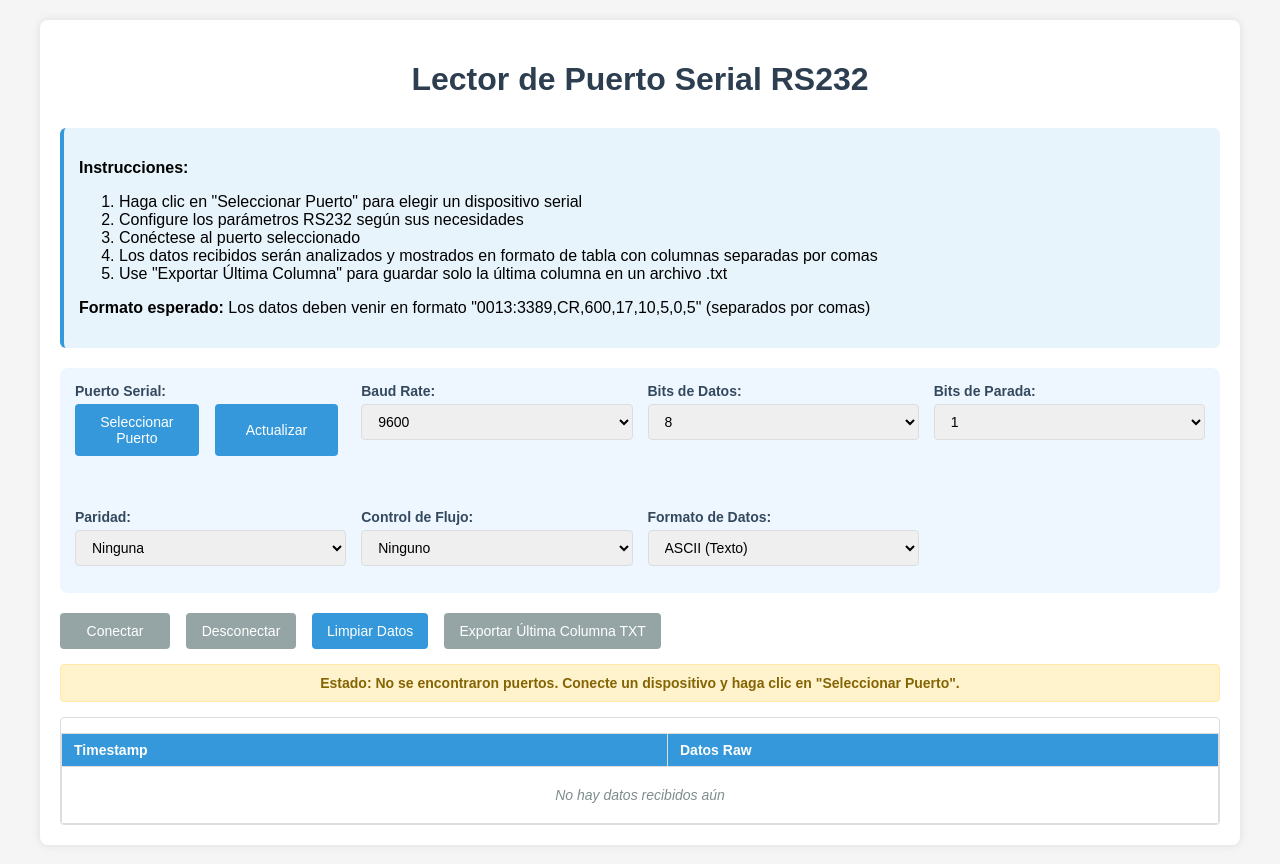
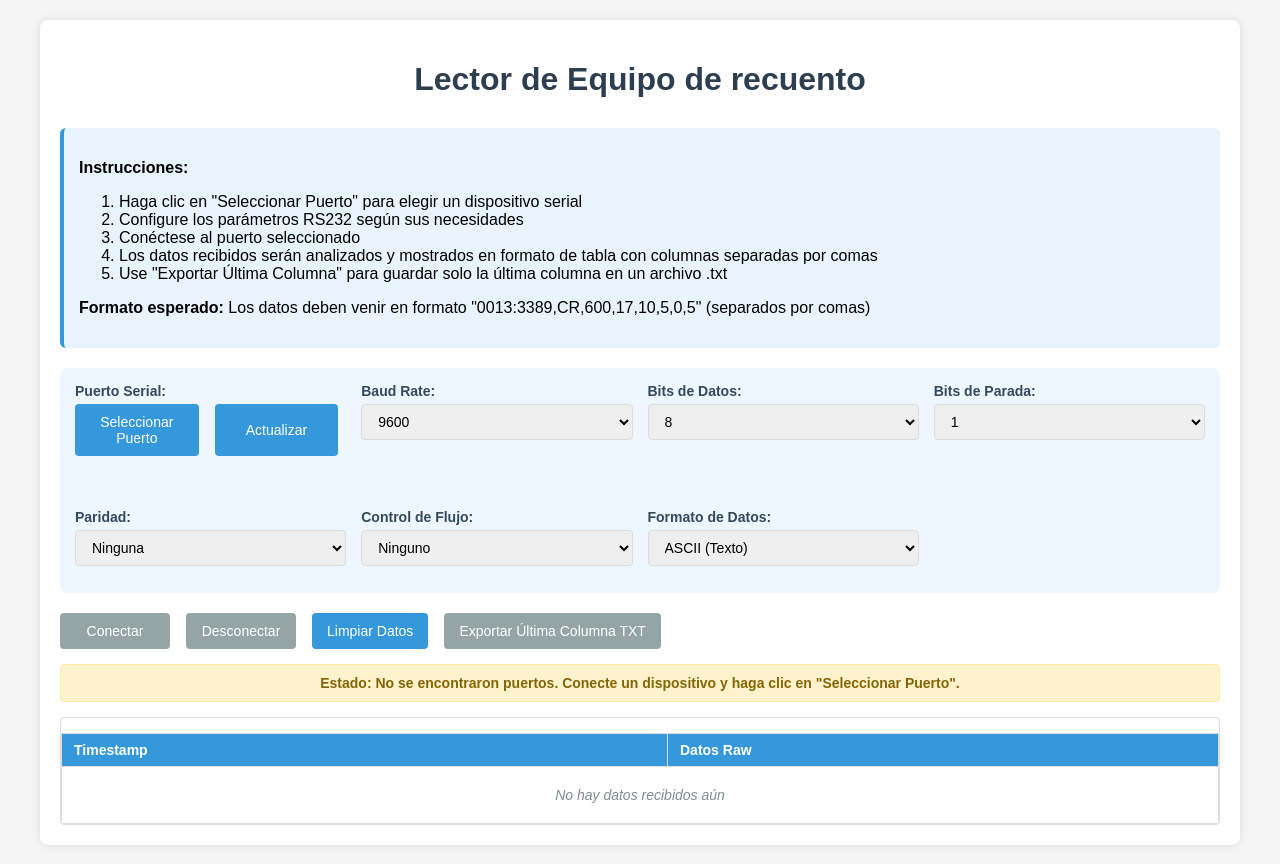
Before and after one commit to whoissif/LEER-DATOS-EQUIPO, a plain HTML site: page index.html in a window 1280 px wide. Drawn offline with Linux system fonts and the light colour scheme.

Commit message:
Update index.html

```diff
--- a/index.html
+++ b/index.html
@@ -181,7 +181,7 @@
 </head>
 <body>
     <div class="container">
-        <h1>Lector de Puerto Serial RS232</h1>
+        <h1>Lector de Equipo de recuento</h1>
 
         <div class="browser-warning" id="browserWarning">
             <strong>Advertencia:</strong> Esta aplicación requiere Google Chrome, Microsoft Edge u otro navegador basado en Chromium.
```
